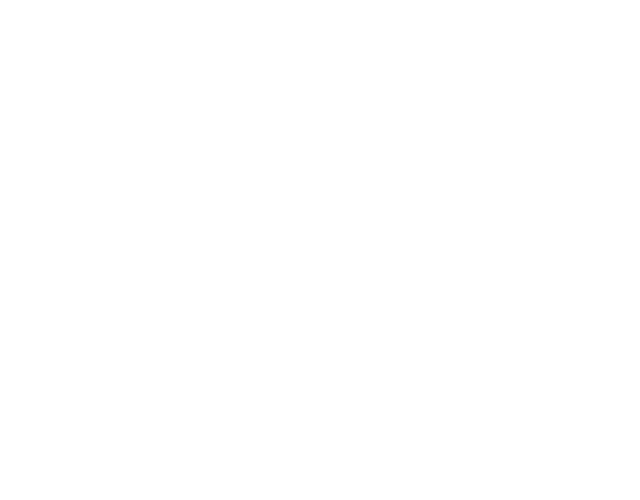
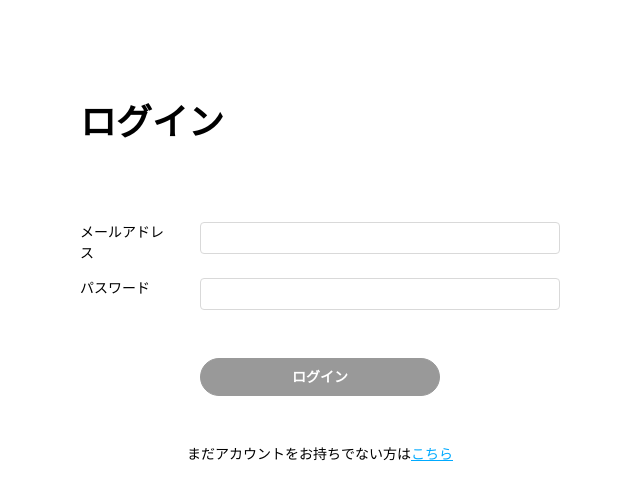
Before and after one commit to sawashow42/kadai-nuxtjs, a Nuxt app: page /signin in a window 1280 px wide. Before the commit this address had no page. Shown: the top 500 px of the page, without its empty margins (320-960 px from the left). Built offline with nearby package versions, Linux system fonts and the light colour scheme.

Commit message:
ログインページの見た目と処理を実装

```diff
--- a/pages/signup.vue
+++ b/pages/signin.vue
@@ -1,6 +1,6 @@
 <template>
   <div class="main">
-    <h1 class="h1">アカウント登録</h1>
+    <h1 class="h1">ログイン</h1>
     <div class="mt48">
       <div class="mt24 form_row">
         <label class="label" for="mail">メールアドレス</label>
@@ -10,58 +10,39 @@
         <label class="label" for="passwd">パスワード</label>
         <input class="input" id="passwd" type="text" v-model="userPass" />
       </div>
-      <div class="mt24 form_row">
-        <label class="label" for="name">名前</label>
-        <input class="input" id="name" type="text" v-model="userName" />
-      </div>
     </div>
     <div class="mt48">
       <button
         class="btn btn--blue"
-        @click="createUser"
-        :disabled="!(userMail && userPass && userMail)"
+        @click="login"
+        :disabled="!(userMail && userPass)"
       >
-        アカウント登録
+        ログイン
       </button>
     </div>
     <div class="mt48">
-      <p class="note">既にアカウントをお持ちの方は<a href="">こちら</a></p>
+      <p class="note">まだアカウントをお持ちでない方は<a href="">こちら</a></p>
     </div>
   </div>
 </template>
 
 <script>
 import firebase from "~/plugins/firebase";
-const db = firebase.firestore();
 
 export default {
   data() {
     return {
       userMail: "",
-      userName: "",
       userPass: "",
     };
   },
   methods: {
-    createUser() {
-      if (
-        this.userMail === "" ||
-        this.userName === "" ||
-        this.userPass === ""
-      ) {
-        return;
-      }
+    login() {
       firebase
         .auth()
-        .createUserWithEmailAndPassword(this.userMail, this.userPass)
-        .then(
-          db.collection("users").doc(this.userName).set({
-            name: this.userName,
-          })
-        )
-        .catch((error) => {
-          alert("error");
-        });
+        .signInWithEmailAndPassword(this.userMail, this.userPass)
+        .then(console.log("succsess"))
+        .catch(console.log("error"));
     },
   },
 };
```
